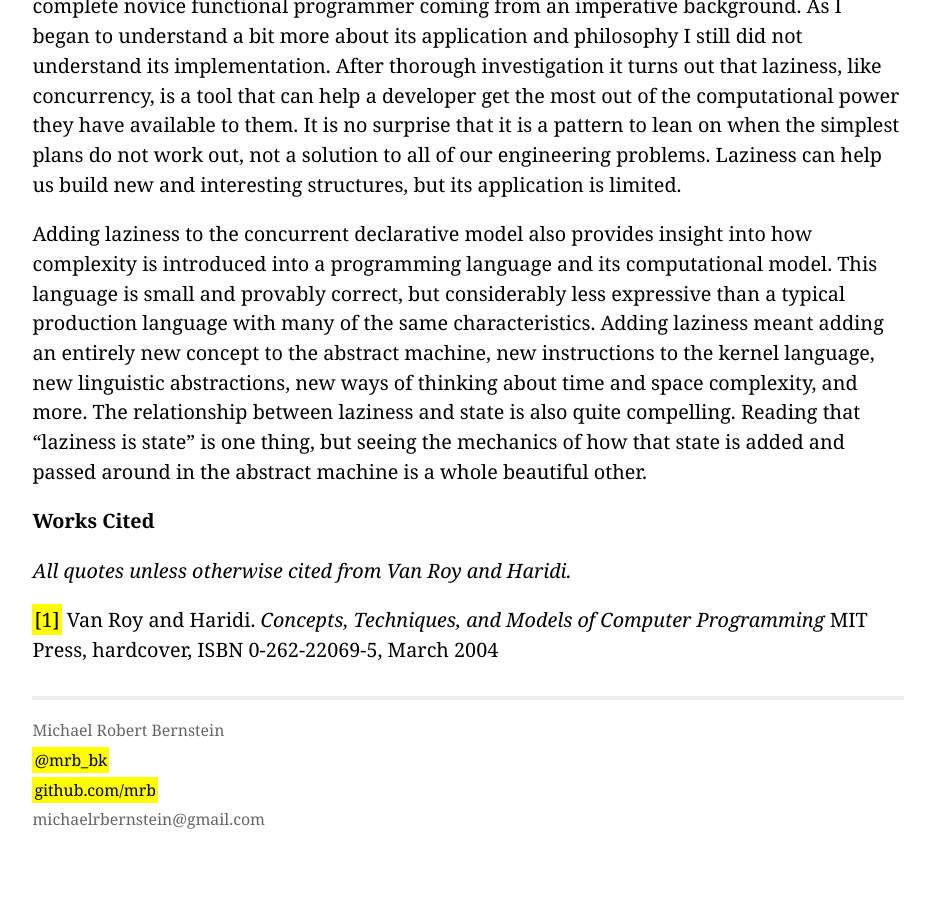
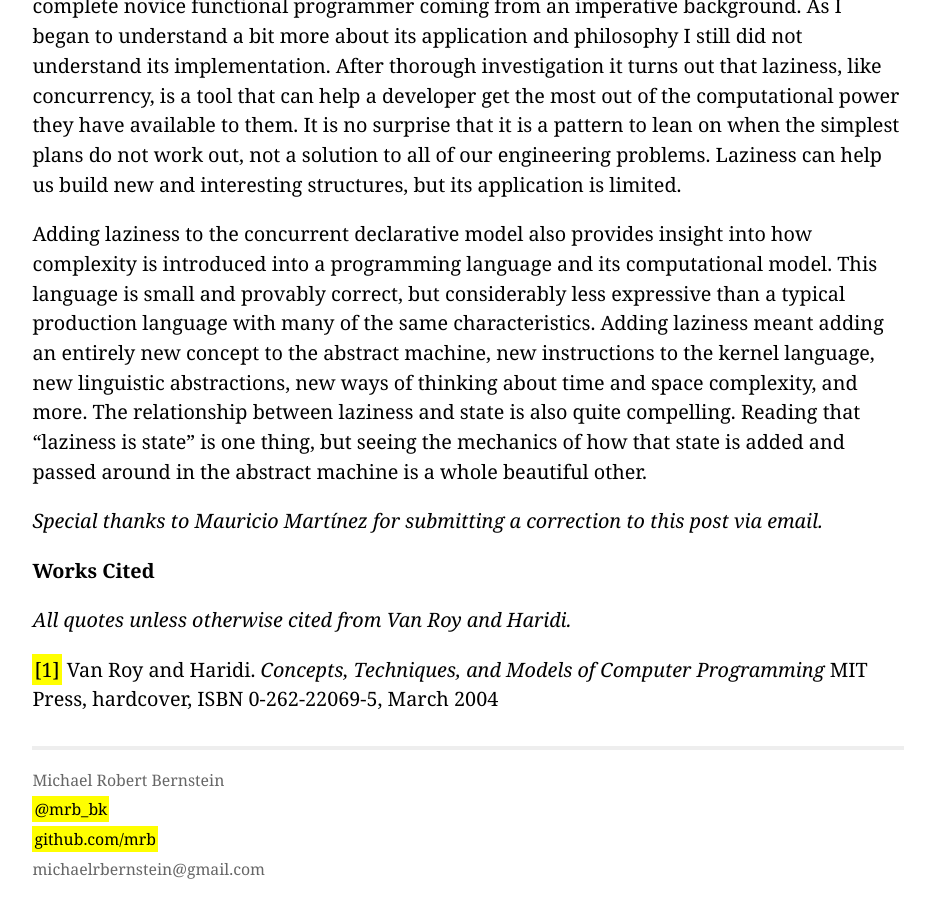
Before and after one commit to mrb/mrb.github.com, a Jekyll site: the page built from _posts/2013-07-09-what-it-means-to-be-lazy.markdown, in a window 1280 px wide and 900 px high, scrolled down 6541 px. Shown: the whole window, without its empty margins (172-1107 px from the left). Built offline with Jekyll 4.4.1, drawn with Linux system fonts in a browser that asks for light colours; Markdown is read by kramdown in place of the engine named in the settings; formulas are drawn with MathJax 3; comment, search, counter and statistics services are not loaded; before the commit the page ends 7392 px from its top, so only the background shows below that.

Commit message:
Correction

```diff
--- a/_posts/2013-07-09-what-it-means-to-be-lazy.markdown
+++ b/_posts/2013-07-09-what-it-means-to-be-lazy.markdown
@@ -49,7 +49,7 @@ C={F3 30}
 D=A+B
 {% endhighlight %}
 
-`F1`, `F2`, and `F3` are `lazy` functions (`lazy` is a syntactic construction on top of the `ByNeed` instruction we mentioned earlier, and is explained below). When these functions are called, as they are with the assignments to `A`, `B`, and `C`, a **stopped execution** is created. The values of these variables are not yet needed, so those *stopped executions* are not *resumed and completed.* The final line of the fragment shows that the assignment to `D` needs the values of `A` and `B`. This call **triggers** the execution of `A` and `B`, and `C` is assigned the sum of `{F1 10}` and `{F2 20}`. `C`, which is still stopped, is never executed, because its value is never needed. In other words, though this program can be read and understood in a sequential way, it is in fact not executed in the traditional *eager* manner.
+`F1`, `F2`, and `F3` are `lazy` functions (`lazy` is a syntactic construction on top of the `ByNeed` instruction we mentioned earlier, and is explained below). When these functions are called, as they are with the assignments to `A`, `B`, and `C`, a **stopped execution** is created. The values of these variables are not yet needed, so those *stopped executions* are not *resumed and completed.* The final line of the fragment shows that the assignment to `D` needs the values of `A` and `B`. This call **triggers** the execution of `A` and `B`, and `D` is assigned the sum of `{F1 10}` and `{F2 20}`. `C`, which is still stopped, is never executed, because its value is never needed. In other words, though this program can be read and understood in a sequential way, it is in fact not executed in the traditional *eager* manner.
 
 Laziness changes the way things happen in a program and can be applied *in the small*, as in the above code snippet, or *in the large* as in the "lazily loaded code modules" example above. An entire language can be *lazy* if that is the default means by which execution within computation occurs. This is not the case for our model, which chooses to *extend the kernel with the ability to declare computations as lazy at the discretion of the developer*. With the combination of concurrency, laziness, and declarativeness, we have a powerful set of ideas to explore.
 
@@ -129,7 +129,7 @@ Laziness is a quality of a programming language's semantics that is often misund
 
 Adding laziness to the concurrent declarative model also provides insight into how complexity is introduced into a programming language and its computational model. This language is small and provably correct, but considerably less expressive than a typical production language with many of the same characteristics. Adding laziness meant adding an entirely new concept to the abstract machine, new instructions to the kernel language, new linguistic abstractions, new ways of thinking about time and space complexity, and more. The relationship between laziness and state is also quite compelling. Reading that "laziness is state" is one thing, but seeing the mechanics of how that state is added and passed around in the abstract machine is a whole beautiful other.
 
-
+*Special thanks to Mauricio Martínez for submitting a correction to this post via email.*
 
 #### Works Cited
 
```
